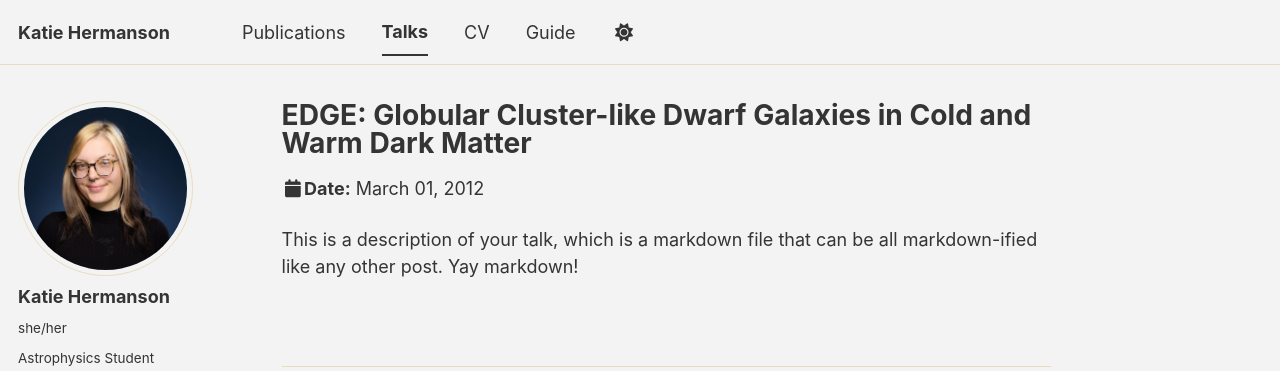
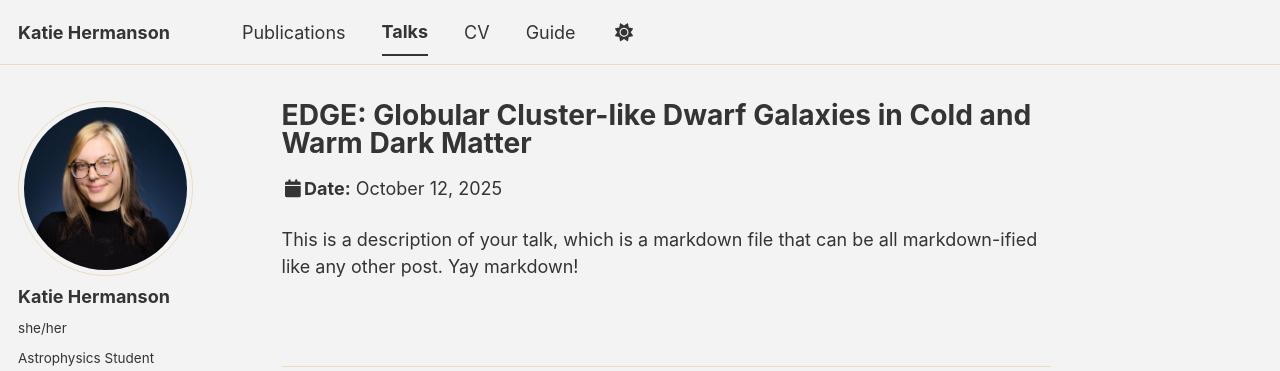
Before and after one commit to katiehermanson/katiehermanson.github.io, a Jekyll site: the page built from _talks/2012-03-01-talk-1.md, in a window 1280 px wide. Shown: the top 371 px of the page. Built offline with Jekyll 4.4.1, drawn with Linux system fonts in a browser that asks for light colours; a script bundle is joined from its source files by our own code; a style sheet for code colours, icons or effects is not loaded.

Commit message:
Update 2012-03-01-talk-1.md

```diff
--- a/_talks/2012-03-01-talk-1.md
+++ b/_talks/2012-03-01-talk-1.md
@@ -3,8 +3,8 @@ title: "EDGE: Globular Cluster-like Dwarf Galaxies in Cold and Warm Dark Matter"
 collection: talks
 type: "Talk"
 permalink: /talks/2025-10-12-talk-1
-venue: "American Physical Society Far West Section Meeting"
-date: 2012-03-01
+venue: "American Physical Society Far West Section Meeting 2025"
+date: 2025-10-12
 location: "University of California Santa Cruz"
 ---
 
```
